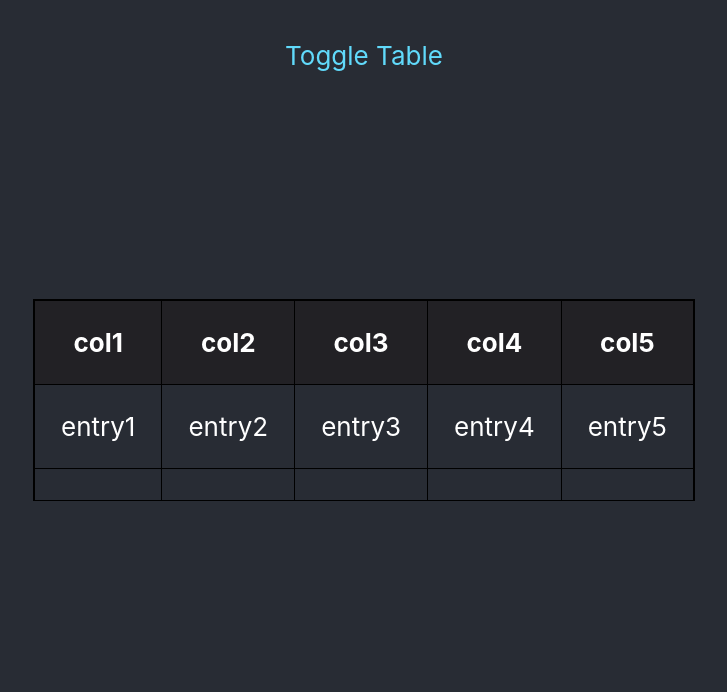
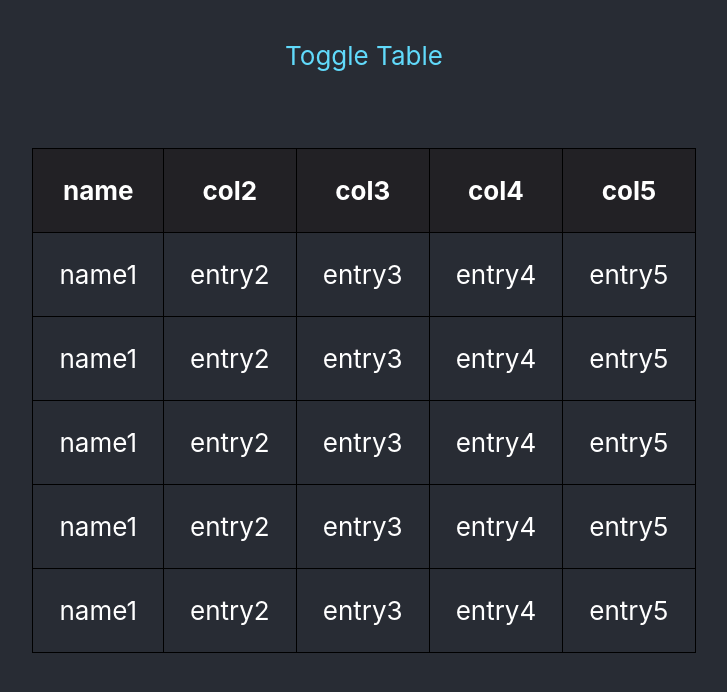
Before and after one commit to wilks654/semantic-table, a React (Create React App) app: page / in a window 1280 px wide. Shown: the top 692 px of the page, without its empty margins (276-1003 px from the left). Built offline with nearby package versions, Linux system fonts and the light colour scheme.

Commit message:
added cell highlighting on hover

```diff
--- a/src/App.css
+++ b/src/App.css
@@ -1,3 +1,9 @@
+:root {
+  --primary : #282c34;
+  --secondary : #61dafb;
+  --light : white;
+}
+
 .App {
   position: relative;
   background-color: #282c34;
@@ -7,7 +13,7 @@
   align-items: center;
   justify-content: center;
   font-size: calc(10px + 2vmin);
-  color: white;
+  color: var(--light);
 }
 
 .App-link {
--- a/src/App.js
+++ b/src/App.js
@@ -5,37 +5,37 @@ import Table from './Table.js'
 function App() {
 
   const [tableData, setTableData] = useState({
-    columnNames : ['col1', 'col2', 'col3', 'col4', 'col5'],
+    columnNames : ['name', 'col2', 'col3', 'col4', 'col5'],
     tableEntries : [
       {
-        col1 : 'entry1',
+        name : 'name1',
         col2 : 'entry2',
         col3 : 'entry3',
         col4 : 'entry4',
         col5 : 'entry5',
       },
       {
-        col1 : 'entry1',
+        name : 'name1',
         col2 : 'entry2',
         col3 : 'entry3',
         col4 : 'entry4',
         col5 : 'entry5',
       },
       {
-        col1 : 'entry1',
+        name : 'name1',
         col2 : 'entry2',
         col3 : 'entry3',
         col4 : 'entry4',
         col5 : 'entry5',
       },
       {
-        col1 : 'entry1',
+        name : 'name1',
         col2 : 'entry2',
         col3 : 'entry3',
         col4 : 'entry4',
         col5 : 'entry5',
       },{
-        col1 : 'entry1',
+        name : 'name1',
         col2 : 'entry2',
         col3 : 'entry3',
         col4 : 'entry4',
--- a/src/Table.css
+++ b/src/Table.css
@@ -3,19 +3,15 @@ table {
 }
 
 table, th, td {
-
     border: 1px solid black;
     padding: 1em;
 }
-
-tbody{
-    display:block;
-    overflow:auto;
-    height:200px;
-    width:100%;
-  }
 
 tr:first-child {
     background-color: rgba(28, 22, 22, 0.5);
     margin-bottom: 2em;
 }
+
+.highlight {
+    background-color: var(--secondary);
+}
--- a/src/Table.js
+++ b/src/Table.js
@@ -1,30 +1,50 @@
-import React from 'react'
+import React, { useState } from 'react'
 import './Table.css'
 
 function Table(props) {
 
     let {columnNames, tableEntries} = props.tableData
-    //let {setTableVisible} = props
+    const [highlightCell, setHighlightCell] = useState({ x : '' , y : '' })
+
+    let cellEnter = (x,y) => {
+        setHighlightCell({x,y})
+    }
+
+    let cellLeave = () => {
+        setHighlightCell({x : '',y : ''})
+    }
+
+    let thisCellIsHighlighted = (x, y) => {
+        return x === highlightCell.x && y === highlightCell.y
+    }
 
     return (
 
         <table id = "table">
             <tbody>
+
                 <tr>
-                    {columnNames.map(name => <th>{name}</th>)}
+                    {columnNames.map((name, index) => <th className = {highlightCell.y === index ? 'highlight' : ''} onMouseEnter = {() => cellEnter('', index)} onMouseLeave = {() => cellLeave()}>{name}</th>)}
                 </tr>
 
                 {tableEntries.map(
-                    entry => {
+                    (entry, xIndex) => {
                         let rowDataEntries = []
-                            columnNames.forEach(name => rowDataEntries.push(<td>{entry[name]}</td>))
+                            columnNames.forEach((name, yIndex) =>
+                                rowDataEntries.push(<td className = {yIndex === 0 && highlightCell.x === xIndex || thisCellIsHighlighted(xIndex, yIndex) ? 'highlight' : ''}
+                                    onMouseEnter = {() => cellEnter(xIndex, yIndex)}
+                                    onMouseLeave = {() => cellLeave()}>{entry[name]}</td>))
                             return <tr>{rowDataEntries}</tr>
                     }
                 )}
+
             </tbody>
         </table>
 
     );
+
+
+
   }
 
 export default Table
--- a/src/index.css
+++ b/src/index.css
@@ -5,6 +5,17 @@ body {
     sans-serif;
   -webkit-font-smoothing: antialiased;
   -moz-osx-font-smoothing: grayscale;
+
+
+  -webkit-touch-callout: none; /* iOS Safari */
+  -webkit-user-select: none; /* Safari */
+   -khtml-user-select: none; /* Konqueror HTML */
+     -moz-user-select: none; /* Old versions of Firefox */
+      -ms-user-select: none; /* Internet Explorer/Edge */
+          user-select: none; /* Non-prefixed version, currently
+                                supported by Chrome, Opera and Firefox */
+
+
 }
 
 code {
```
